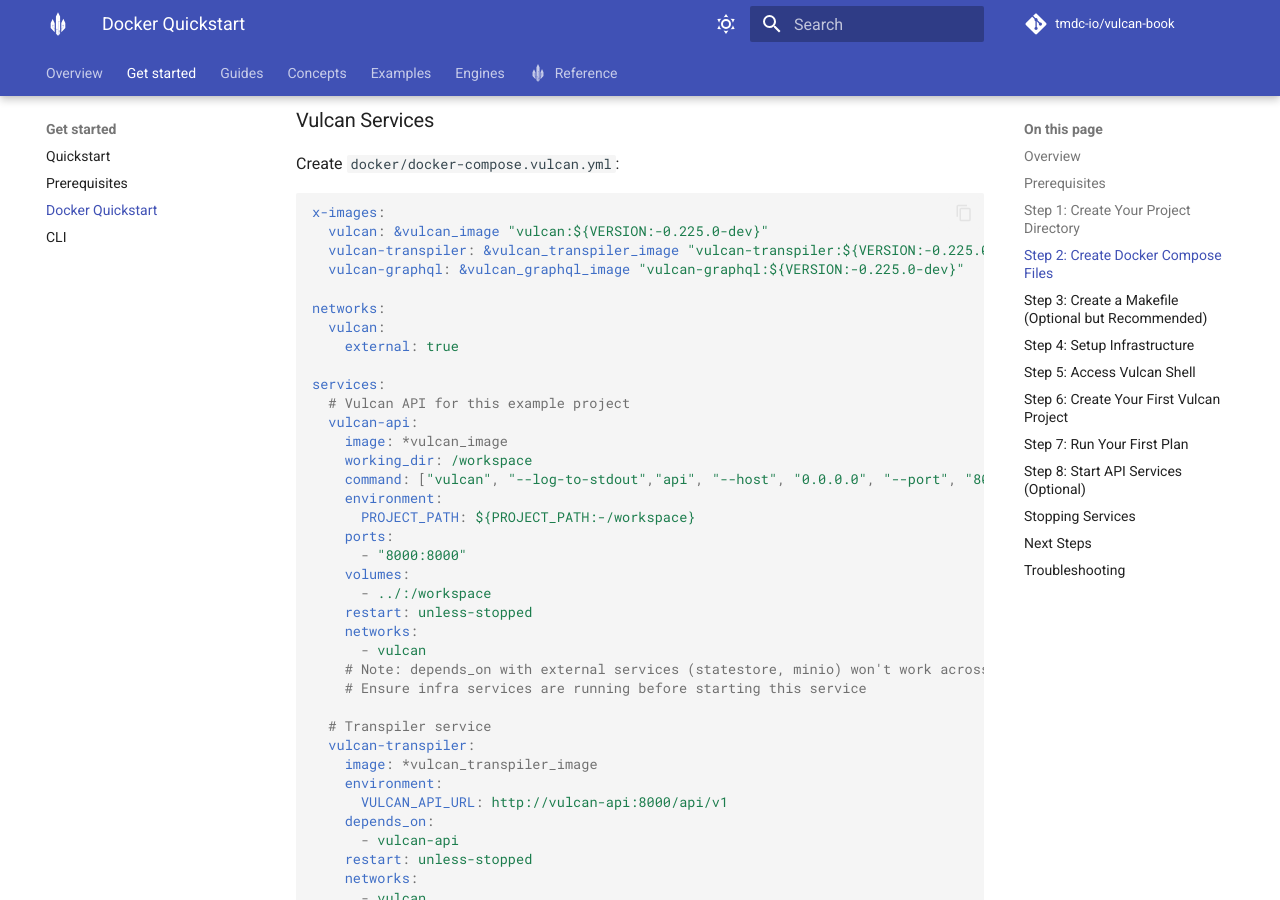
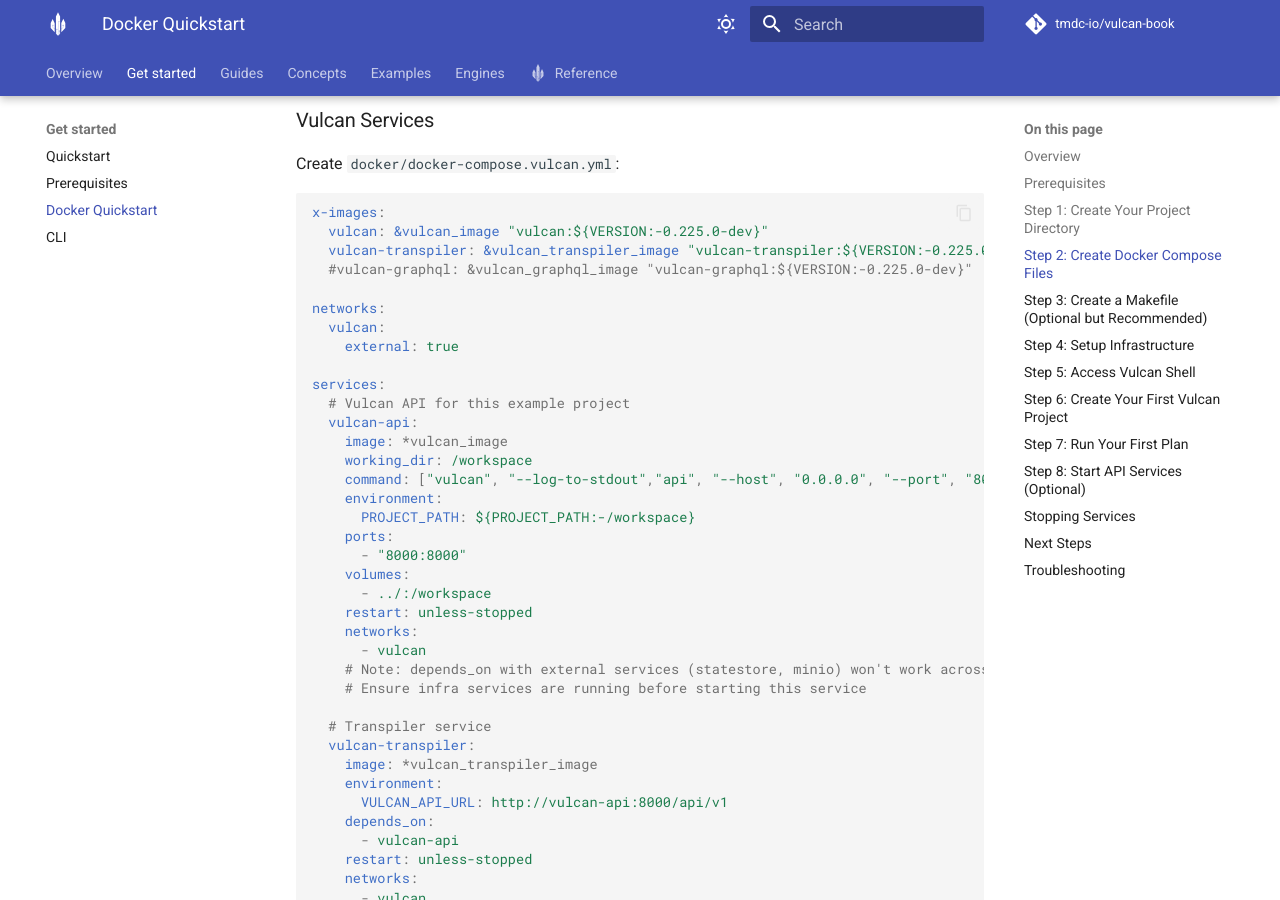
Before and after one commit to tmdc-io/vulcan-book, an MkDocs documentation site: the page built from docs/getting_started/docker.md, in a window 1280 px wide and 900 px high, scrolled down 3708 px. Built offline with MkDocs 1.6.1 and Material for MkDocs 9.7.7, drawn with Linux system fonts in a browser that asks for light colours; comment, search, counter and statistics services are not loaded; part of the change alters nothing that is shown.

```diff
--- a/docs/getting_started/docker.md
+++ b/docs/getting_started/docker.md
@@ -176,7 +176,7 @@ Create `docker/docker-compose.vulcan.yml`:
 x-images:
   vulcan: &vulcan_image "vulcan:${VERSION:-0.225.0-dev}"
   vulcan-transpiler: &vulcan_transpiler_image "vulcan-transpiler:${VERSION:-0.225.0-dev}"
-  vulcan-graphql: &vulcan_graphql_image "vulcan-graphql:${VERSION:-0.225.0-dev}"
+  #vulcan-graphql: &vulcan_graphql_image "vulcan-graphql:${VERSION:-0.225.0-dev}"
 
 networks:
   vulcan:
```
